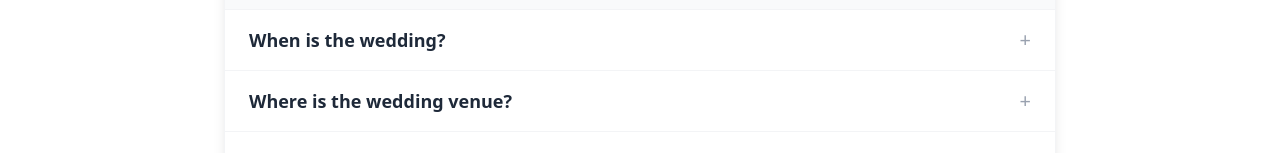
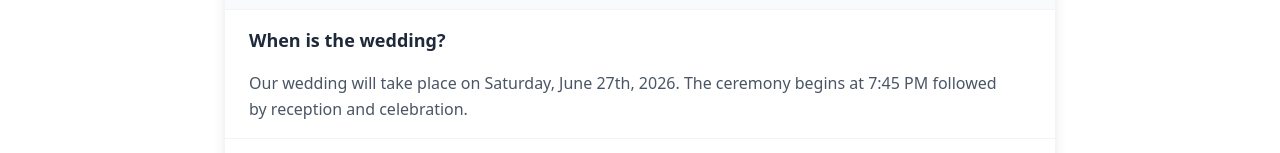
Before and after one commit to oalagial/marina-orestis-wedding, a React (Vite) app: page /faqs in a window 1280 px wide. Shown: the part 637-790 px from the top of the page. Built offline with nearby package versions, Linux system fonts and the light colour scheme; no server answers; a web font is replaced by a local one.

Commit message:
fix: Add alwaysOpen property to FAQ items for improved user experience

```diff
--- a/src/pages/FAQs.jsx
+++ b/src/pages/FAQs.jsx
@@ -11,11 +11,13 @@ const FAQs = () => {
             faqs: [
                 {
                     question: t('faqs.general.when.question'),
-                    answer: t('faqs.general.when.answer')
+                    answer: t('faqs.general.when.answer'),
+                    alwaysOpen: true
                 },
                 {
                     question: t('faqs.general.where.question'),
-                    answer: t('faqs.general.where.answer')
+                    answer: t('faqs.general.where.answer'),
+                    alwaysOpen: true
                 },
                 {
                     question: t('faqs.general.gifts.question'),
```
